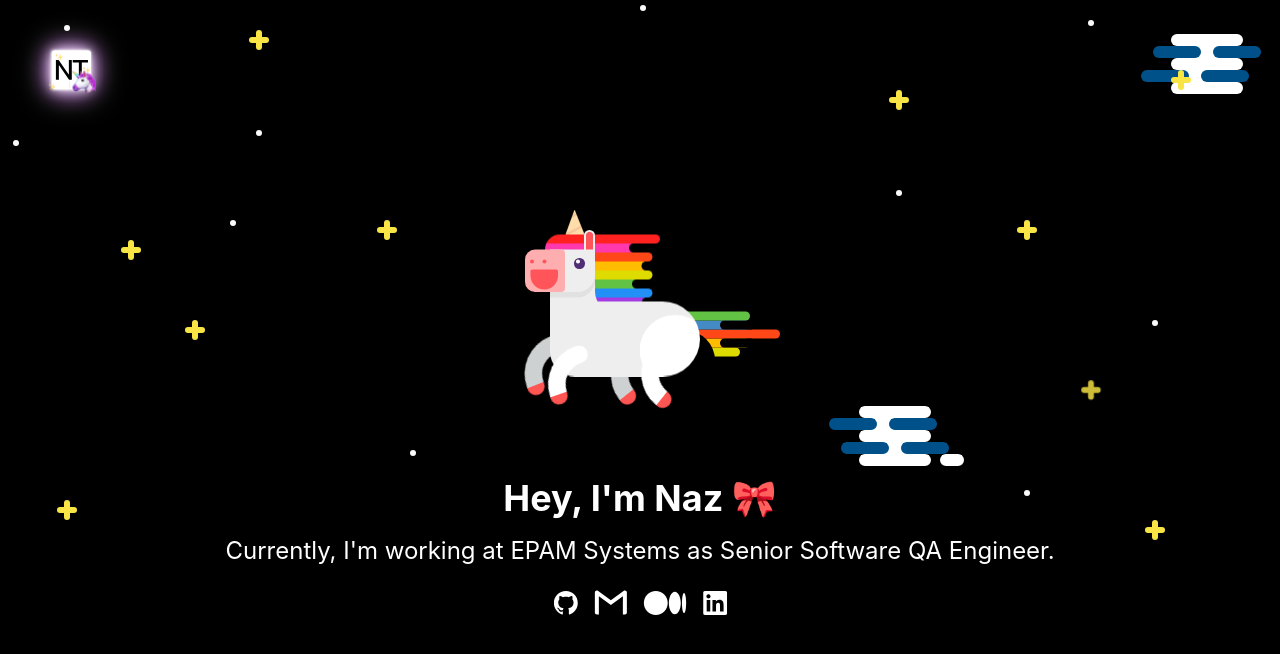
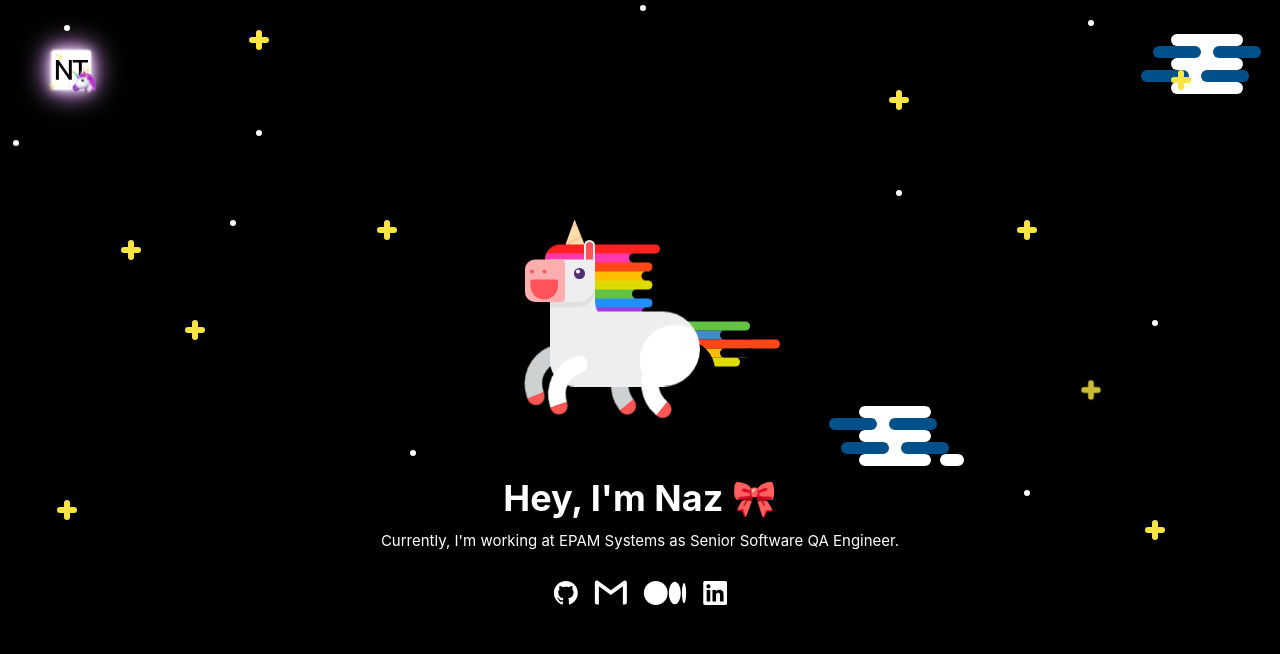
Before and after one commit to naztekinalp/personal-website, a Next.js app: page / in a window 1280 px wide. Shown: the top 654 px of the page. Built offline with nearby package versions, Linux system fonts and the light colour scheme.

Commit message:
title and duptitle line height update

```diff
--- a/components/hero/hero.module.scss
+++ b/components/hero/hero.module.scss
@@ -19,7 +19,7 @@
 .hero__title {
   font-variation-settings: "wght" 700;
   font-size: 36px;
-  line-height: 44px;
+  line-height: 24px;
   color: #ffffff;
   margin-top: 0;
   text-align: center;
@@ -28,7 +28,7 @@
 
 .hero__subtitle {
   font-variation-settings: "wght" 500;
-  font-size: 24px;
+  font-size: 15px;
   line-height: 29px;
   color: #ffffff;
   margin-top: 0;
```
